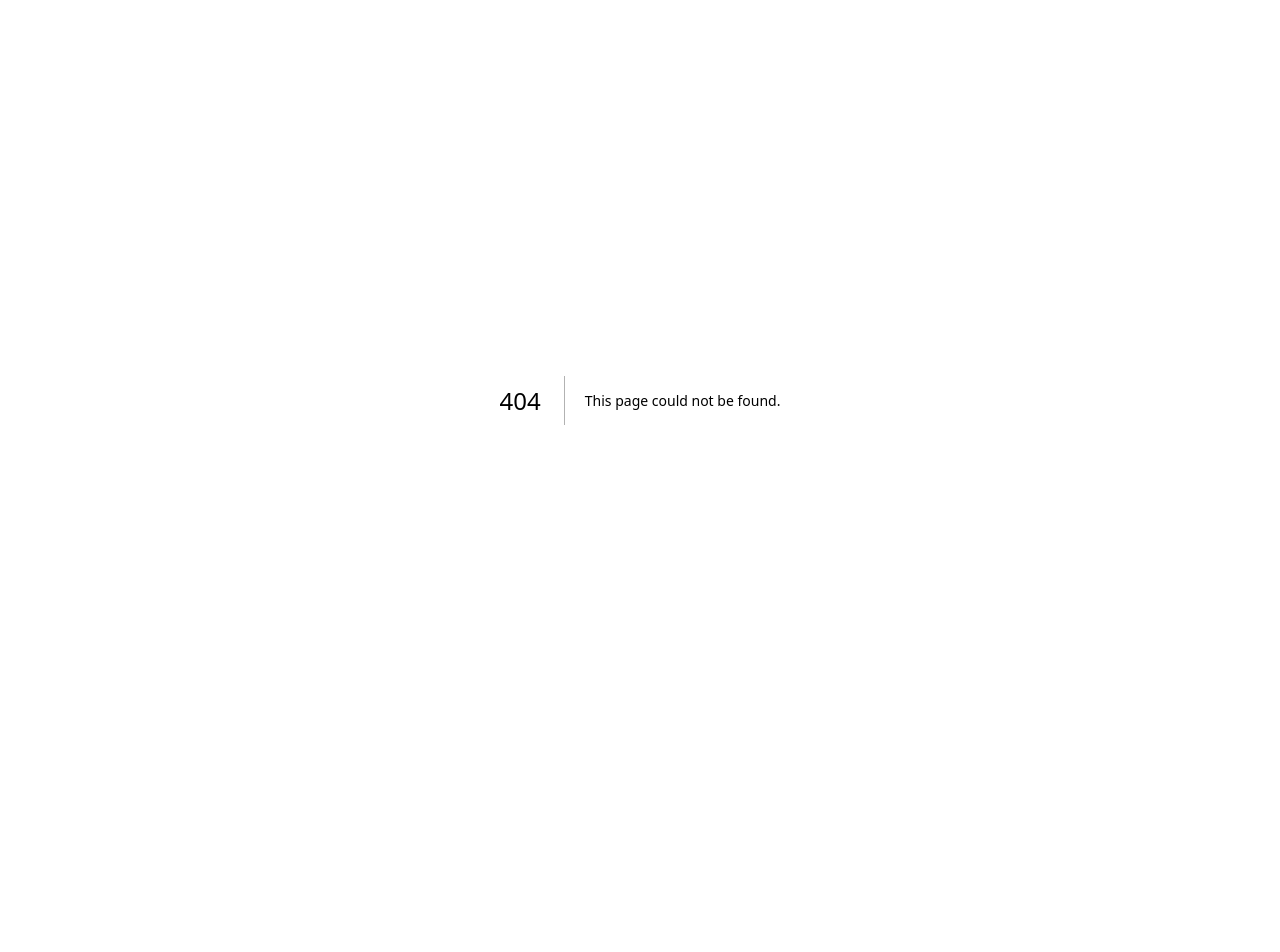
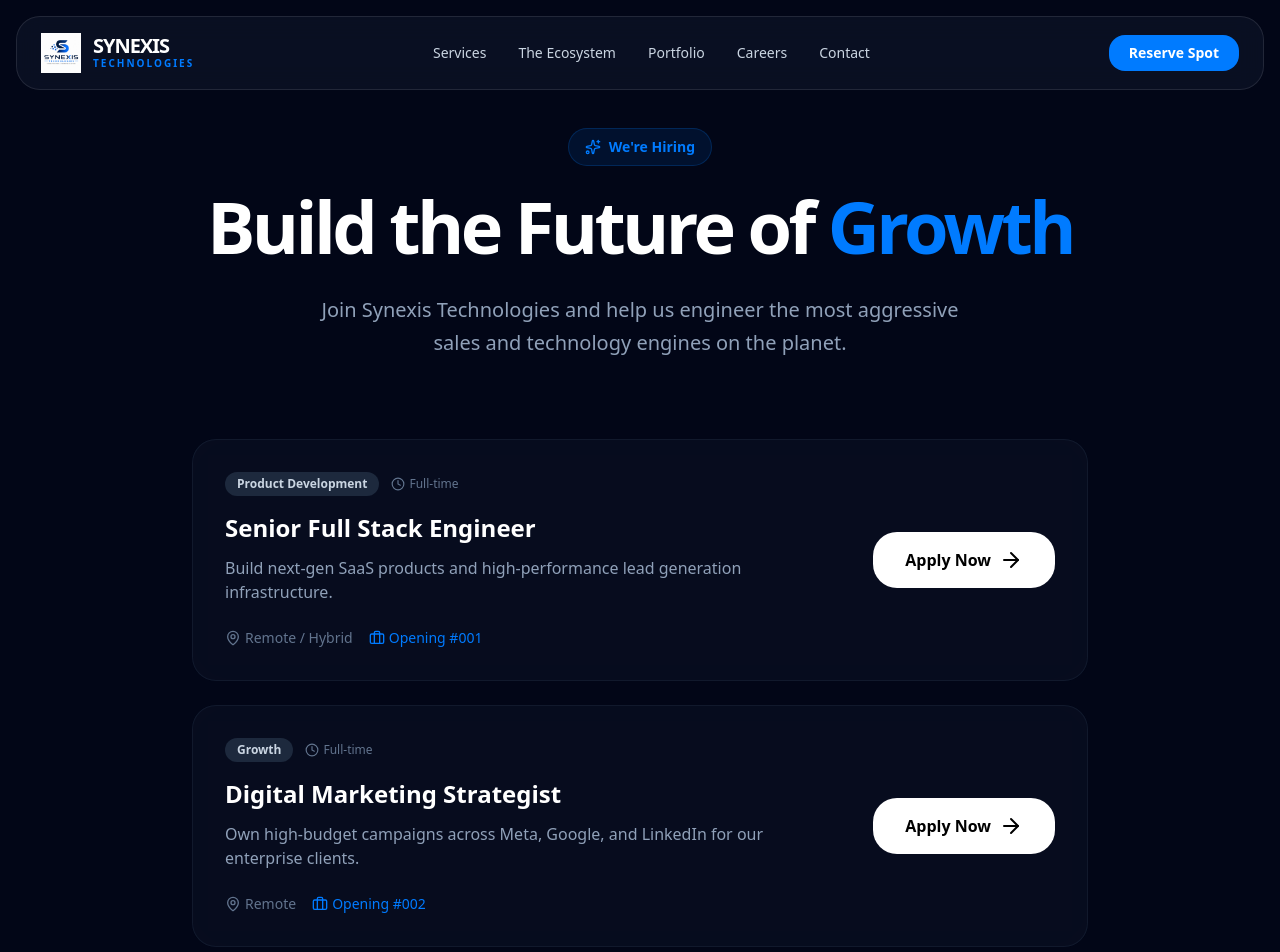
Before and after one commit to Razal-Loop/synexistechnologies, a Next.js app: page /careers in a window 1280 px wide. Before the commit this address had no page. Shown: the top 952 px of the page. Before the commit the page ends 800 px from the top, so only its background shows below. Built offline with nearby package versions, Linux system fonts and the light colour scheme.

Commit message:
Update service branding, add Careers page, and fix ESLint errors

```diff
--- /dev/null
+++ b/src/app/careers/page.tsx
@@ -0,0 +1,130 @@
+"use client";
+
+import { motion } from "framer-motion";
+import { Briefcase, MapPin, Clock, ArrowRight, Sparkles } from "lucide-react";
+import Navbar from "@/components/Navbar";
+import Footer from "@/components/Footer";
+
+export default function Careers() {
+    const positions = [
+        {
+            title: "Senior Full Stack Engineer",
+            team: "Product Development",
+            location: "Remote / Hybrid",
+            type: "Full-time",
+            description: "Build next-gen SaaS products and high-performance lead generation infrastructure."
+        },
+        {
+            title: "Digital Marketing Strategist",
+            team: "Growth",
+            location: "Remote",
+            type: "Full-time",
+            description: "Own high-budget campaigns across Meta, Google, and LinkedIn for our enterprise clients."
+        },
+        {
+            title: "Sales Execution Manager",
+            team: "Operations",
+            location: "On-site (Regional)",
+            type: "Contract",
+            description: "Manage live transfer workflows and optimize conversion funnels for insurance and solar niches."
+        },
+        {
+            title: "Creative Content Lead",
+            team: "Design",
+            location: "Remote",
+            type: "Full-time",
+            description: "Lead our visual storytelling and social media domination strategies."
+        }
+    ];
+
+    return (
+        <main className="bg-background min-h-screen text-white">
+            <Navbar />
+
+            <div className="pt-32 pb-24 px-6">
+                <div className="max-w-4xl mx-auto">
+                    {/* Header */}
+                    <div className="text-center mb-20">
+                        <motion.div
+                            initial={{ opacity: 0, scale: 0.9 }}
+                            animate={{ opacity: 1, scale: 1 }}
+                            className="inline-flex items-center gap-2 px-4 py-2 rounded-full bg-brand-primary/10 border border-brand-primary/20 text-brand-primary text-sm font-bold mb-6"
+                        >
+                            <Sparkles size={16} />
+                            <span>We&apos;re Hiring</span>
+                        </motion.div>
+                        <h1 className="text-5xl md:text-7xl font-black mb-8 tracking-tighter">
+                            Build the Future of <span className="text-brand-primary">Growth</span>
+                        </h1>
+                        <p className="text-slate-400 text-lg md:text-xl max-w-2xl mx-auto leading-relaxed">
+                            Join Synexis Technologies and help us engineer the most aggressive sales and technology engines on the planet.
+                        </p>
+                    </div>
+
+                    {/* Positions Grid */}
+                    <div className="space-y-6">
+                        {positions.map((job, i) => (
+                            <motion.div
+                                key={i}
+                                initial={{ opacity: 0, x: -20 }}
+                                whileInView={{ opacity: 1, x: 0 }}
+                                transition={{ delay: i * 0.1 }}
+                                viewport={{ once: true }}
+                                className="group p-8 rounded-3xl bg-slate-900/40 border border-slate-800/50 hover:border-brand-primary/40 backdrop-blur-xl transition-all hover:bg-slate-900/60"
+                            >
+                                <div className="flex flex-col md:flex-row md:items-center justify-between gap-6">
+                                    <div className="flex-1">
+                                        <div className="flex items-center gap-3 mb-4">
+                                            <span className="px-3 py-1 rounded-full bg-slate-800 text-xs font-bold text-slate-300">
+                                                {job.team}
+                                            </span>
+                                            <div className="flex items-center gap-1 text-slate-500 text-xs">
+                                                <Clock size={14} />
+                                                <span>{job.type}</span>
+                                            </div>
+                                        </div>
+                                        <h3 className="text-2xl font-black mb-3 group-hover:text-brand-primary transition-colors">
+                                            {job.title}
+                                        </h3>
+                                        <p className="text-slate-400 mb-6 max-w-xl">
+                                            {job.description}
+                                        </p>
+                                        <div className="flex items-center gap-4 text-sm text-slate-500 font-medium">
+                                            <div className="flex items-center gap-1">
+                                                <MapPin size={16} />
+                                                <span>{job.location}</span>
+                                            </div>
+                                            <div className="flex items-center gap-1 text-brand-primary">
+                                                <Briefcase size={16} />
+                                                <span>Opening #00{i + 1}</span>
+                                            </div>
+                                        </div>
+                                    </div>
+
+                                    <button className="flex items-center justify-center gap-2 px-8 py-4 rounded-2xl bg-white text-black font-black hover:bg-brand-primary hover:text-white transition-all group/btn shrink-0">
+                                        Apply Now
+                                        <ArrowRight className="group-hover/btn:translate-x-1 transition-transform" />
+                                    </button>
+                                </div>
+                            </motion.div>
+                        ))}
+                    </div>
+
+                    {/* Placeholder for no more jobs */}
+                    <div className="mt-16 p-12 rounded-3xl border-2 border-dashed border-slate-800 text-center">
+                        <h4 className="text-xl font-bold mb-2">Don&apos;t see your role?</h4>
+                        <p className="text-slate-500 mb-8">We&apos;re always looking for exceptional talent in Engineering, Marketing, and Sales.</p>
+                        <a
+                            href="mailto:official.razalali@gmail.com"
+                            className="text-brand-primary font-black hover:underline underline-offset-4"
+                        >
+                            Send us an open application →
+                        </a>
+                    </div>
+                </div>
+            </div>
+
+            <Footer />
+        </main>
+    );
+}
--- a/src/components/Footer.tsx
+++ b/src/components/Footer.tsx
@@ -53,15 +53,18 @@ export default function Footer() {
                         </div>
                     </div>
 
-                    {/* Contact */}
+                    {/* Company & Support */}
                     <div className="flex flex-col gap-6 items-center md:items-start text-center md:text-left">
-                        <h4 className="text-white font-black uppercase text-[10px] tracking-widest italic opacity-50">Get In Touch</h4>
+                        <h4 className="text-white font-black uppercase text-[10px] tracking-widest italic opacity-50">Company</h4>
                         <div className="flex flex-col gap-3">
-                            <a href="mailto:official.razalali@gmail.com" className="text-white hover:text-brand-primary text-xs transition-colors font-black flex items-center gap-2">
+                            <Link href="/careers" className="text-slate-400 hover:text-brand-primary text-xs transition-colors font-bold uppercase tracking-wider">
+                                Open Positions
+                            </Link>
+                            <a href="mailto:official.razalali@gmail.com" className="text-white hover:text-brand-primary text-xs transition-colors font-black flex items-center gap-2 mt-2">
                                 <Mail className="w-3 h-3 text-brand-primary" />
-                                official.razalali@gmail.com
+                                Support
                             </a>
-                            <p className="text-slate-600 text-[10px] mt-2 uppercase tracking-tight font-bold">24/7 Global Support Operations</p>
+                            <p className="text-slate-600 text-[10px] mt-2 uppercase tracking-tight font-bold">24/7 Global Operations</p>
                         </div>
                     </div>
                 </div>
--- a/src/components/Navbar.tsx
+++ b/src/components/Navbar.tsx
@@ -13,6 +13,7 @@ export default function Navbar() {
         { name: "Services", href: "/#services" },
         { name: "The Ecosystem", href: "/#offer" },
         { name: "Portfolio", href: "/portfolio" },
+        { name: "Careers", href: "/careers" },
         { name: "Contact", href: "/#lead-form" },
     ];
 
--- a/src/components/Services.tsx
+++ b/src/components/Services.tsx
@@ -17,7 +17,7 @@ export default function Services() {
         },
         {
             icon: <PhoneOutgoing className="w-8 h-8 text-brand-accent" />,
-            title: "FE Live Transfers",
+            title: "Live Transfers",
             description: "High-intent live transfers connecting agencies and solo licensing agents with pre-qualified prospects."
         },
         {
```
